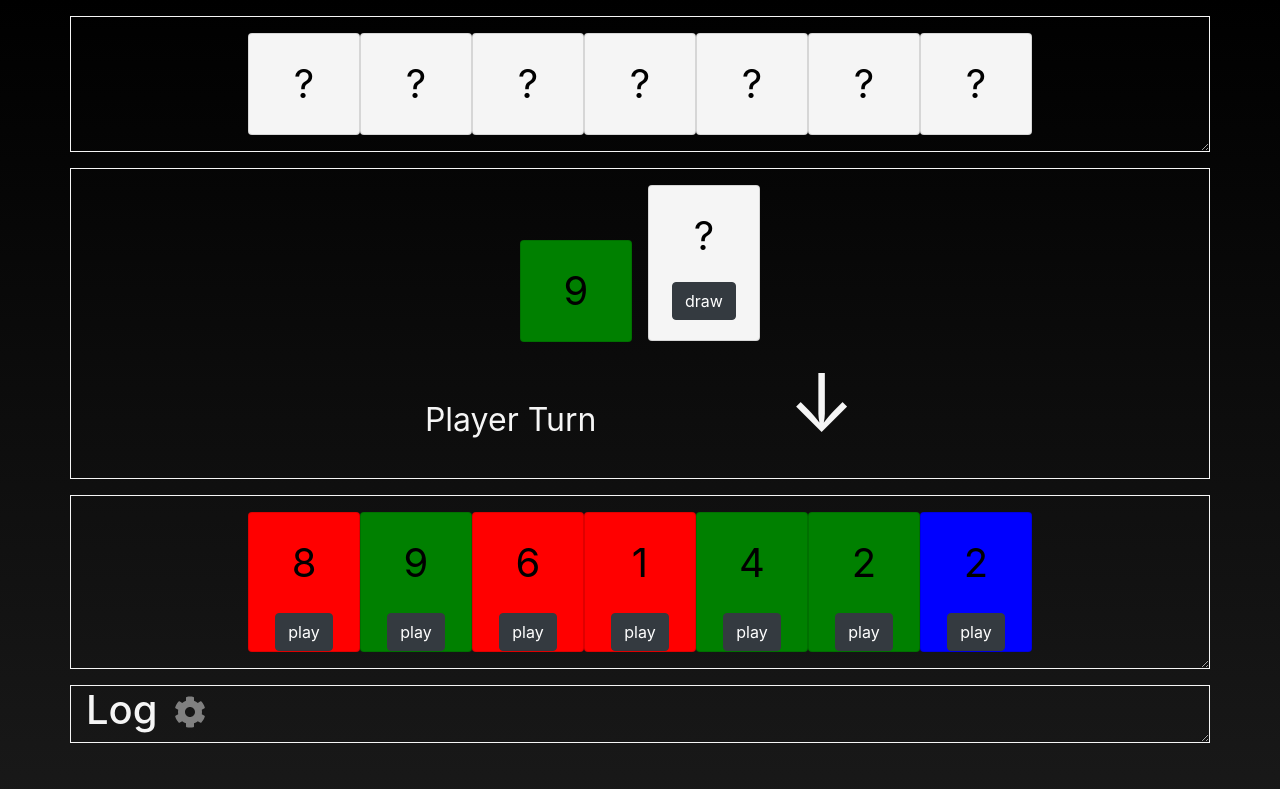
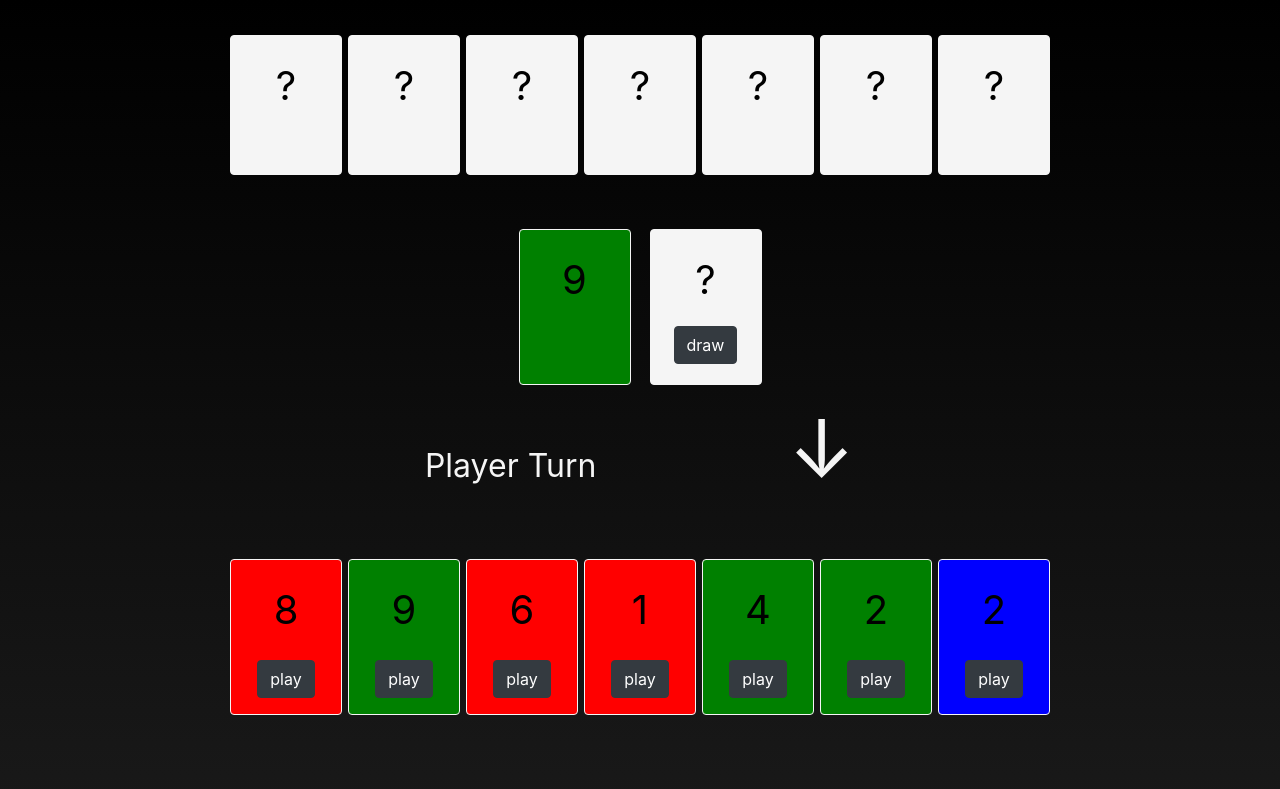
Before and after one commit to charboneaut/animuno, a React (Create React App) app: page / in a window 1280 px wide. Shown: the top 789 px of the page. Built offline with nearby package versions, Linux system fonts and the light colour scheme; the HTML template or start-up script is replaced by a standard one.

Commit message:
tweaked the styling a touch, all cards are the same length

```diff
--- a/src/App.css
+++ b/src/App.css
@@ -9,6 +9,8 @@
   color: black;
   text-align: center;
   width: 7rem;
+  border: 1px solid whitesmoke;
+  margin: 3px;
 }
 
 #cardNum {
@@ -18,3 +20,7 @@
 body {
   background-image: linear-gradient(black, rgb(50, 50, 50));
 }
+
+.cardExtender {
+  opacity: 0;
+}
--- a/src/comps/center/Center.css
+++ b/src/comps/center/Center.css
@@ -1,5 +1,4 @@
 #center {
-  border: 1px solid whitesmoke;
   text-align: center;
   padding-top: 1rem;
   padding-bottom: 1rem;
--- a/src/comps/center/Center.js
+++ b/src/comps/center/Center.js
@@ -18,6 +18,9 @@ function Center(props) {
           <BootstrapCard.Text id="cardNum">
             {props.discardPile[props.discardPile.length - 1].number}
           </BootstrapCard.Text>
+          <Button style={{ cursor: "default" }} className="cardExtender">
+            play
+          </Button>
         </BootstrapCard.Body>
       </BootstrapCard>
       <BootstrapCard
--- a/src/comps/compPlayer/CompHand.css
+++ b/src/comps/compPlayer/CompHand.css
@@ -1,10 +1,7 @@
 #compHand {
-  border: 1px solid whitesmoke;
   text-align: center;
-  overflow: scroll;
   max-height: 50vh;
   resize: vertical;
   padding-top: 1rem;
   padding-bottom: 1rem;
-  overflow-x: hidden;
 }
--- a/src/comps/compPlayer/CompHand.js
+++ b/src/comps/compPlayer/CompHand.js
@@ -1,4 +1,4 @@
-import { Container } from "react-bootstrap";
+import { Button, Container } from "react-bootstrap";
 import "./CompHand.css";
 import { Card as BootstrapCard } from "react-bootstrap";
 import { determineColor } from "../../helpers";
@@ -18,6 +18,9 @@ function CompHand(props) {
                 {props.xray ? card.number : "?"}
               </BootstrapCard.Text>
             </BootstrapCard.Body>
+            <Button style={{ cursor: "default" }} className="cardExtender">
+              play
+            </Button>
           </BootstrapCard>
         ))}
       </Container>
--- a/src/comps/log/Log.css
+++ b/src/comps/log/Log.css
@@ -1,10 +1,10 @@
 #log {
-  border: 1px solid whitesmoke;
   max-height: 85vh;
   overflow: scroll;
   resize: vertical;
-  margin-top: 1rem;
+  margin-top: 3rem;
   overflow-x: hidden;
+  min-height: 40vh;
 }
 
 .logTitle {
--- a/src/comps/player/Card.js
+++ b/src/comps/player/Card.js
@@ -15,6 +15,7 @@ function Card(props) {
       </BootstrapCard.Body>
 
       <Button
+        style={{ marginBottom: "1rem" }}
         variant="dark"
         onClick={() => {
           if (!props.playerTurn) {
--- a/src/comps/player/PlayerHand.css
+++ b/src/comps/player/PlayerHand.css
@@ -1,11 +1,8 @@
 #player {
-  border: 1px solid whitesmoke;
   text-align: center;
-  overflow: scroll;
   max-height: 50vh;
   resize: vertical;
   padding-top: 1rem;
   padding-bottom: 1rem;
   margin-top: 1rem;
-  overflow-x: hidden;
 }
```
